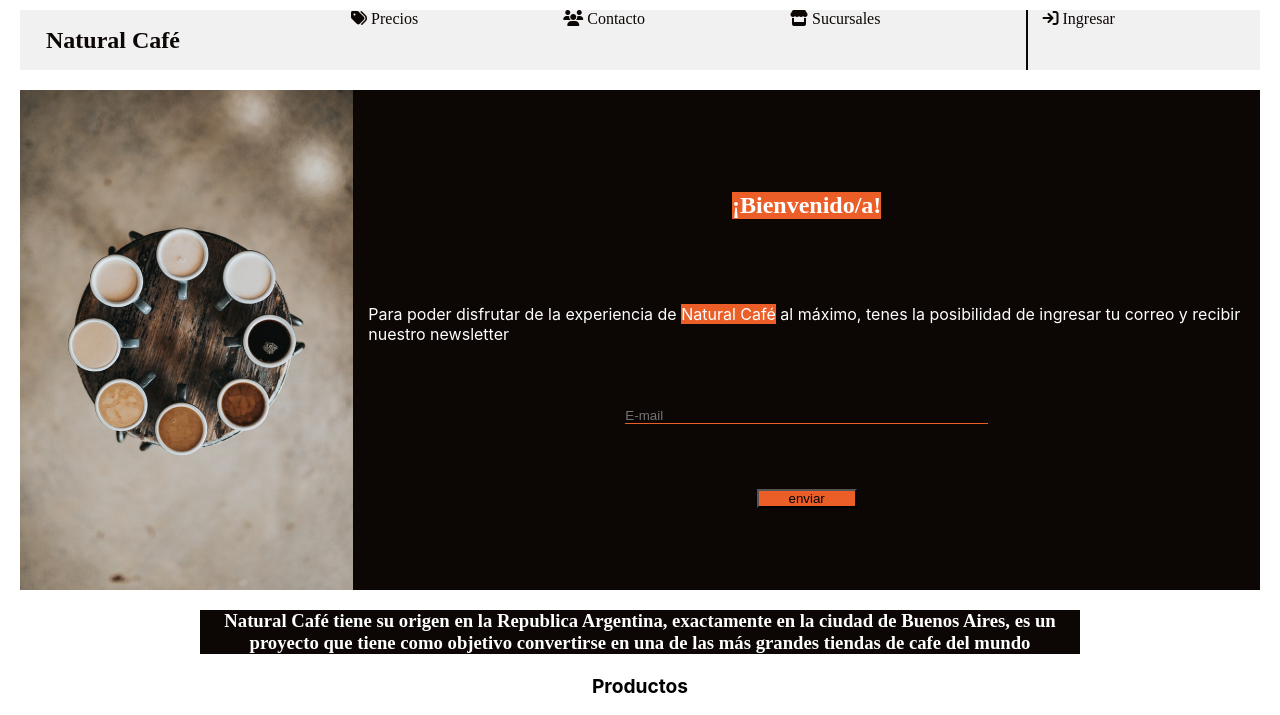
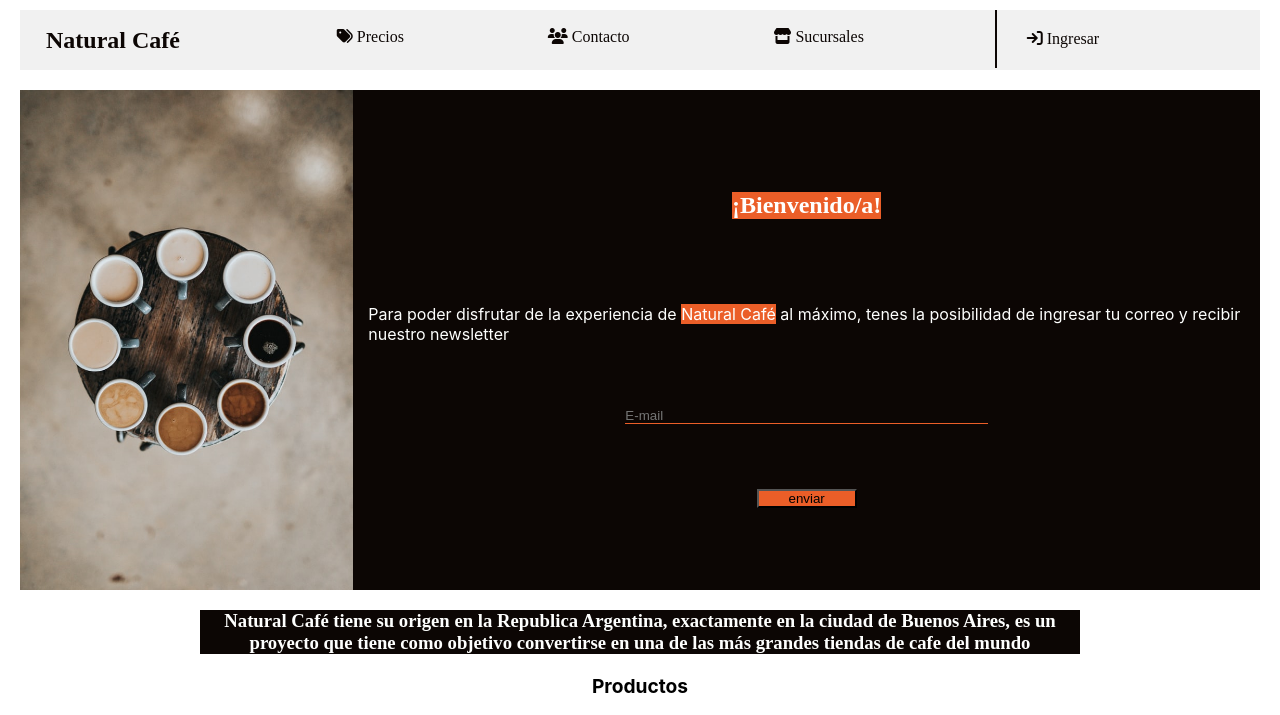
Before and after one commit to gonzalobernardis/Natural_Cafe, a plain HTML site: page index.html in a window 1280 px wide. Shown: the top 715 px of the page. Drawn offline with Linux system fonts and the light colour scheme.

Commit message:
Centrado de links en nav

```diff
--- a/css/estilos.css
+++ b/css/estilos.css
@@ -28,6 +28,7 @@ nav ul {
     display: flex;
     width: 85%;
     justify-content: space-evenly;
+    padding-top: 3%;
 }
 
 nav ul li a {
@@ -36,10 +37,21 @@ nav ul li a {
     font-size: 1em;
 }
 
-nav ul .login {
+.negro {
+    color: #0c0604;
+}
+
+.linksPrincipales {
+    display: flex;
+    justify-content: space-between;
+    width: 50%;
+    margin-top: 1.7%
+}
+
+nav ul .login  {
     border-left: 2px solid #0c0604;
-    padding-left: 15px;
-    height: 60px;
+    padding: 20px 30px;
+    margin-bottom: 40px;
 }
 
 h1 {
@@ -112,10 +124,6 @@ h2 {
     bottom: 0;
     right: 0;
     font-size: 30px;
-}
-
-.negro {
-    color: #0c0604;
 }
 
 .containerSeccion h4 {
--- a/index.html
+++ b/index.html
@@ -17,6 +17,7 @@
                 <a href="index.html">Natural Café</a>
             </h1>
             <ul>
+                <div class="linksPrincipales">
                 <li>
                     <a class="negro" href="pages/precios.html">
                         <i class="fa-solid fa-tags"></i> Precios
@@ -32,9 +33,10 @@
                         <i class="fa-solid fa-store"></i> Sucursales
                     </a>
                 </li>
+                </div>
                 <li class="login">
                     <a class="negro" href="#">
-                        <span><i class="fa-solid fa-arrow-right-to-bracket"></i> Ingresar </span>
+                        <span class="itemLogin"><i class="fa-solid fa-arrow-right-to-bracket"></i> Ingresar </span>
                     </a>
                 </li>
             </ul>
```
